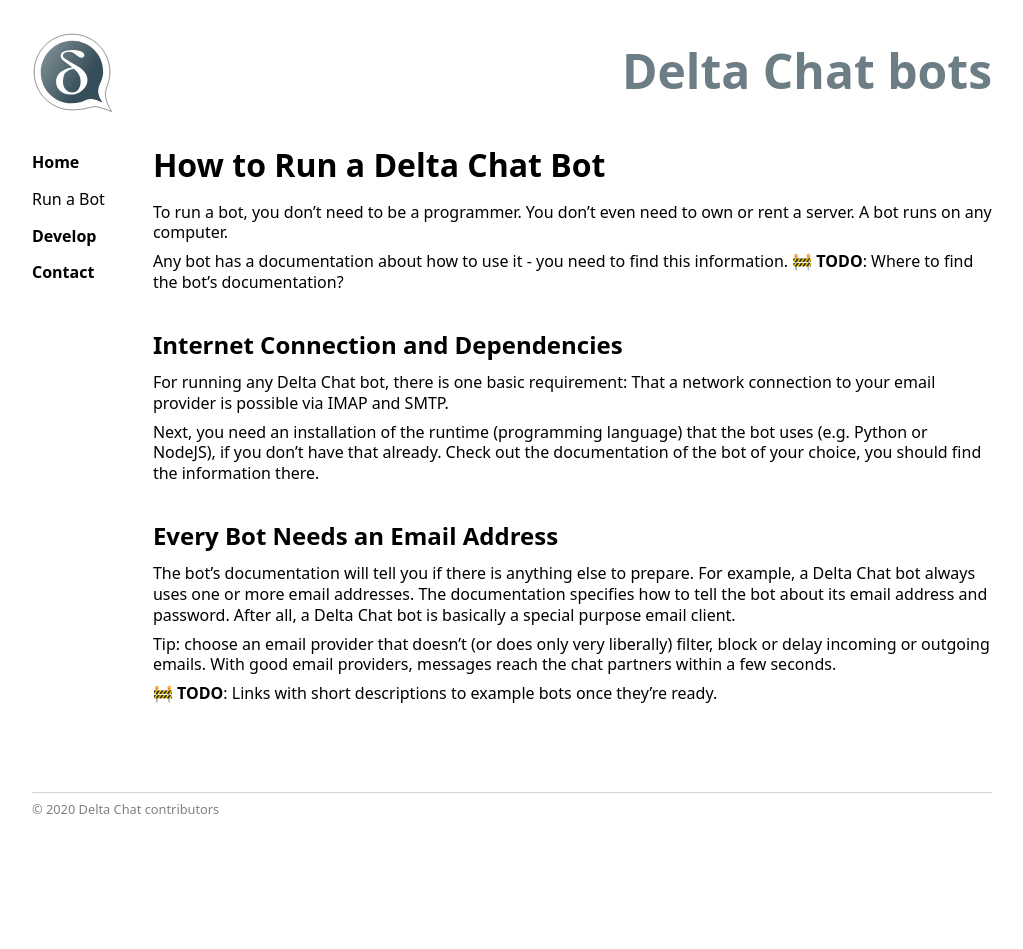
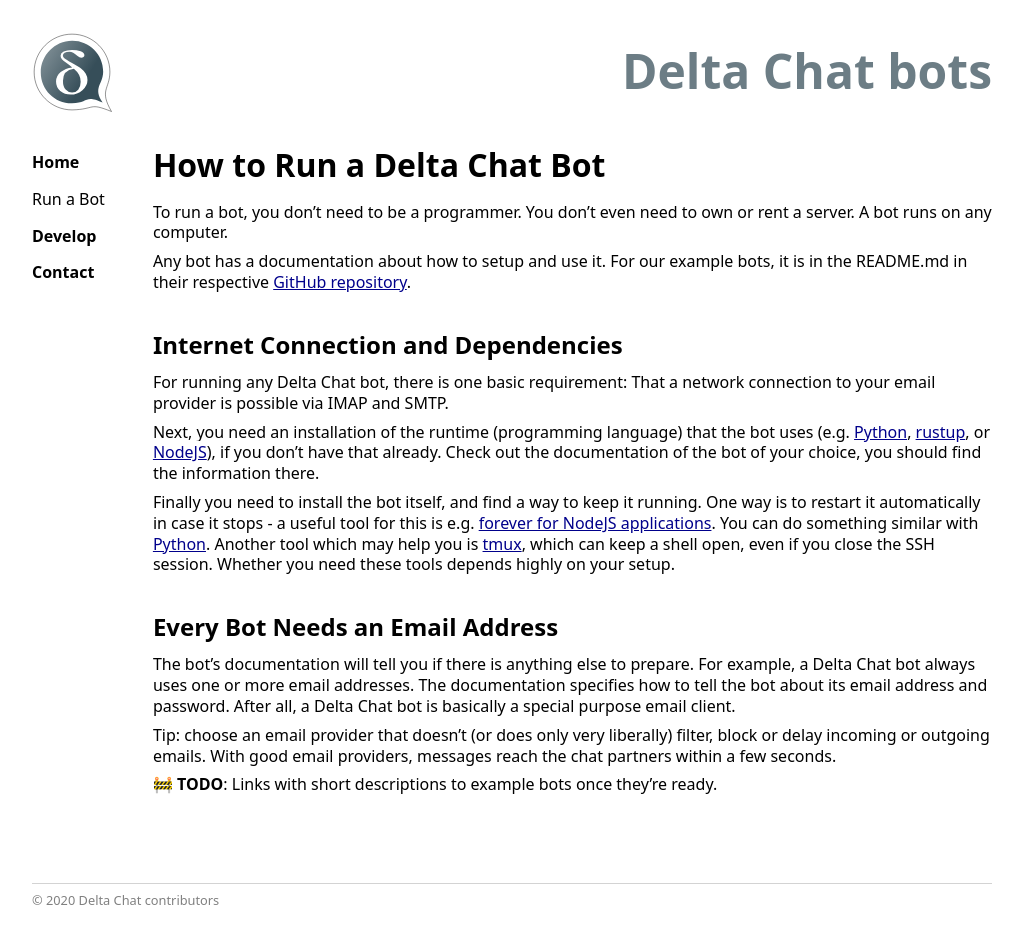
Before and after one commit to deltachat-bot/bot-pages, a Jekyll site: the page built from howto.md, in a window 1280 px wide. Shown: the whole page, without its empty margins (0-1023 px from the left). Built offline with Jekyll 4.4.1, drawn with Linux system fonts in a browser that asks for light colours; before the commit the page ends 900 px from its top, so only the background shows below that.

Commit message:
better installation instructions

```diff
--- a/howto.md
+++ b/howto.md
@@ -8,15 +8,21 @@ To run a bot, you don't need to be a programmer.
 You don't even need to own or rent a server.
 A bot runs on any computer.
 
-Any bot has a documentation about how to use it - you need to find this information.
-🚧 **TODO**: Where to find the bot's documentation?
+Any bot has a documentation about how to setup and use it.
+For our example bots, it is in the README.md in their respective [GitHub repository](https://github.com/deltachat-bot/).
 
 ## Internet Connection and Dependencies
 
 For running any Delta Chat bot, there is one basic requirement: That a network connection to your email provider is possible via IMAP and SMTP.
 
-Next, you need an installation of the runtime (programming language) that the bot uses (e.g. Python or NodeJS), if you don't have that already.
+Next, you need an installation of the runtime (programming language) that the bot uses (e.g. [Python](https://www.python.org/downloads/), [rustup](https://www.rust-lang.org/tools/install), or [NodeJS](https://tecadmin.net/install-nodejs-with-nvm/)), if you don't have that already.
 Check out the documentation of the bot of your choice, you should find the information there.
+
+Finally you need to install the bot itself, and find a way to keep it running.
+One way is to restart it automatically in case it stops - a useful tool for this is e.g. [forever for NodeJS applications](https://www.npmjs.com/package/forever).
+You can do something similar with [Python](https://www.alexkras.com/how-to-restart-python-script-after-exception-and-run-it-forever/).
+Another tool which may help you is [tmux](https://github.com/tmux/tmux/wiki), which can keep a shell open, even if you close the SSH session.
+Whether you need these tools depends highly on your setup.
 
 ## Every Bot Needs an Email Address
 
```
